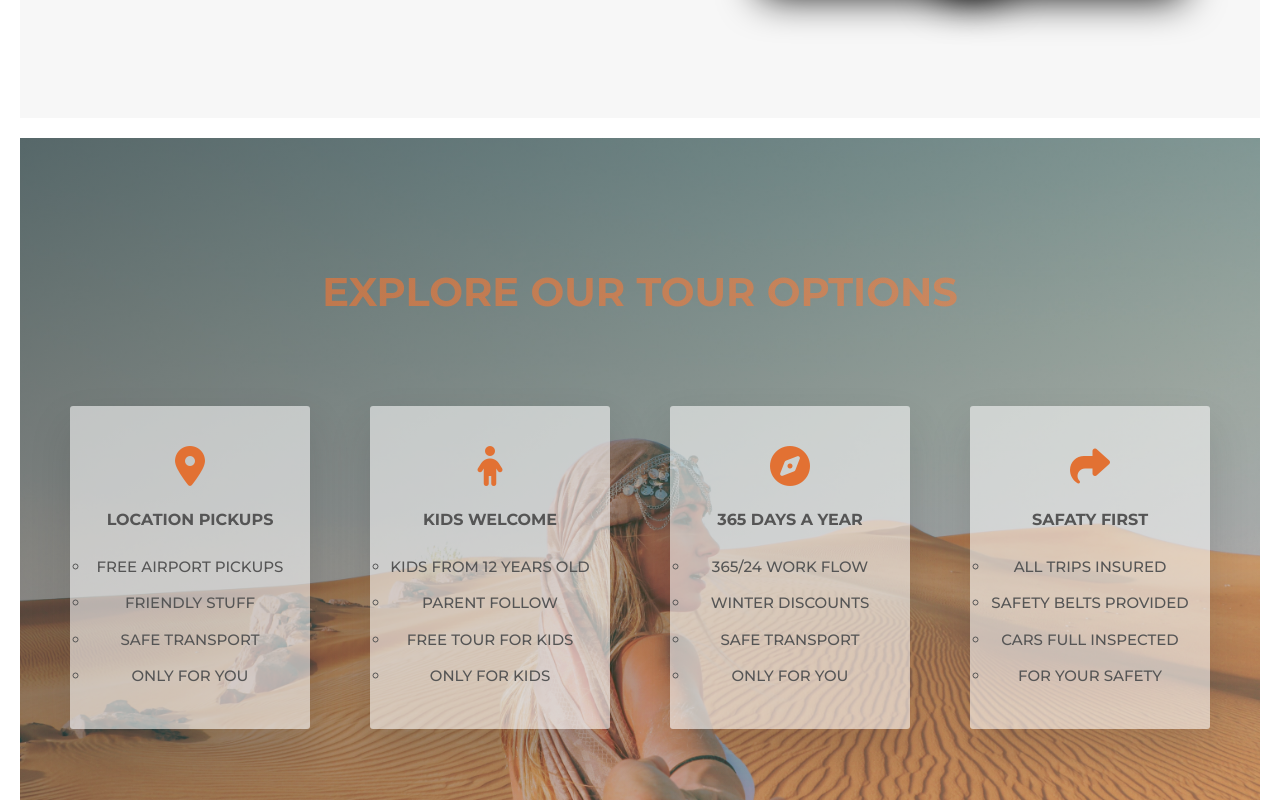
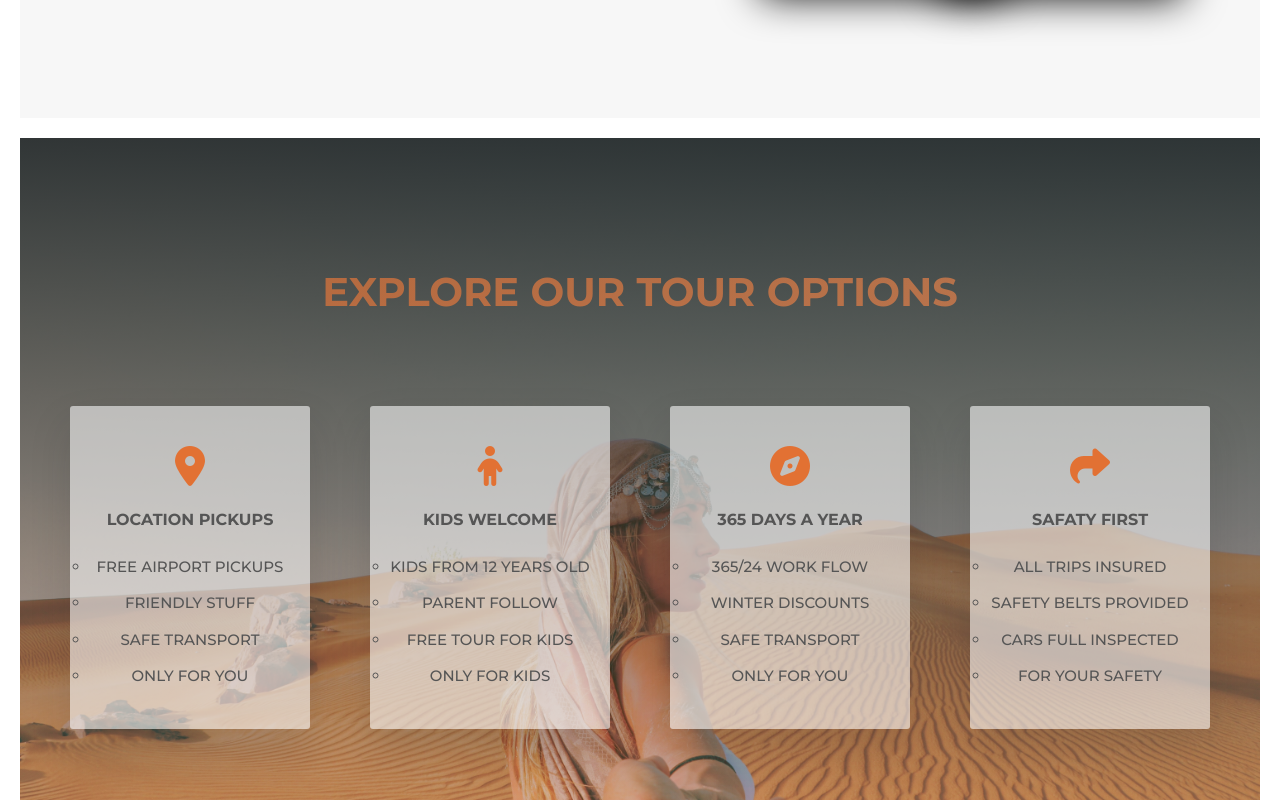
Before and after one commit to Atash3000/Safari-desert-app, a React (Create React App) app: page / in a window 1280 px wide. Shown: the part 1400-2200 px from the top of the page. Built offline with nearby package versions, Linux system fonts and the light colour scheme.

Commit message:
change linear gradient of tour info component

```diff
--- a/src/components/Tour-info/TourInfo.scss
+++ b/src/components/Tour-info/TourInfo.scss
@@ -4,9 +4,9 @@
 
   padding:12rem 0;
   background-image: linear-gradient(
-    to right bottom ,
-    rgba($color-black,0.65),
-    rgba($color-desert-light,.3)) ,
+    to  bottom ,
+    rgba($color-black,0.9),
+    rgba($color-desert-dark,.3)) ,
     url('../../images/give-me-hand.jpg');
 
 
```
